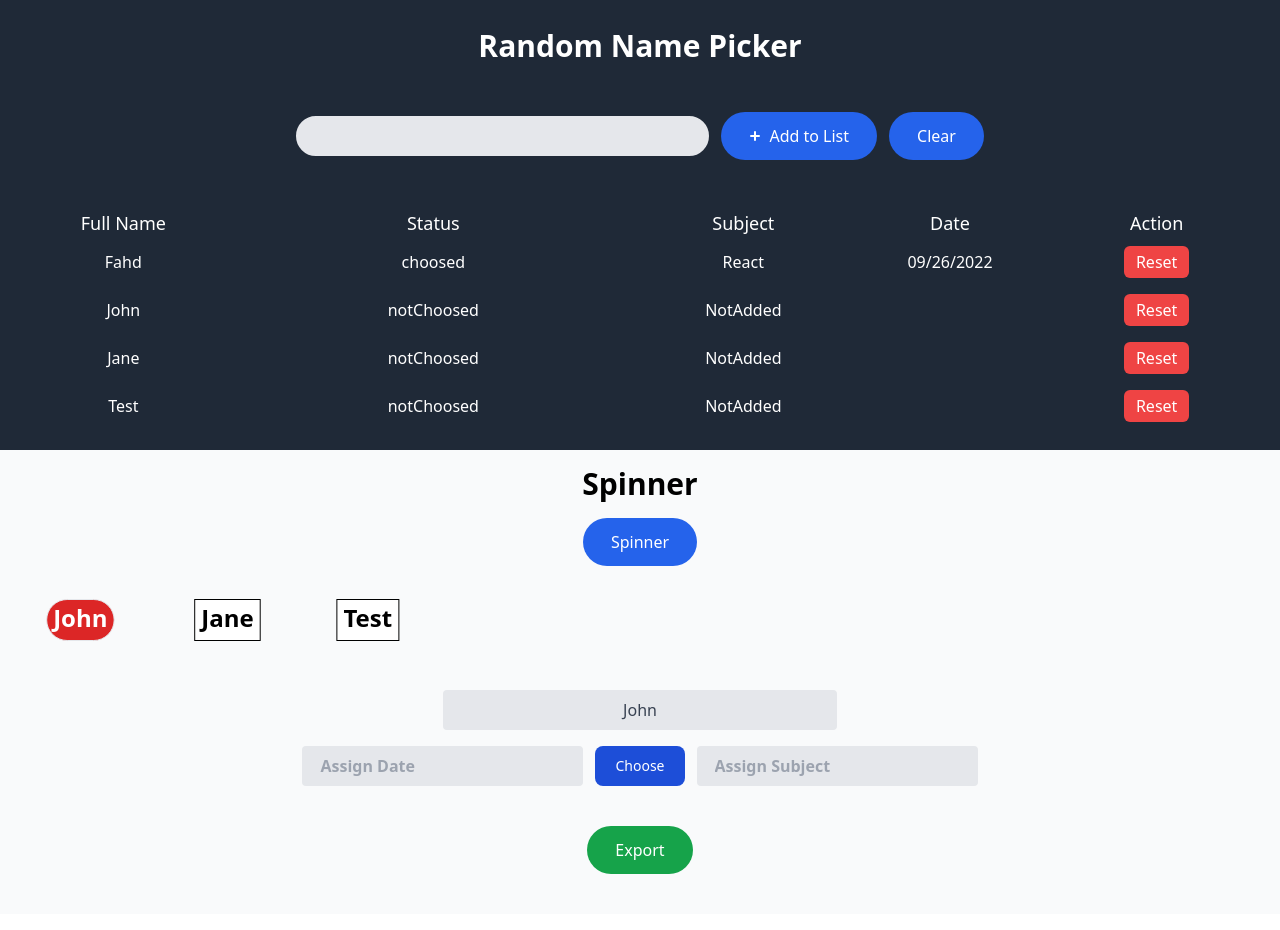
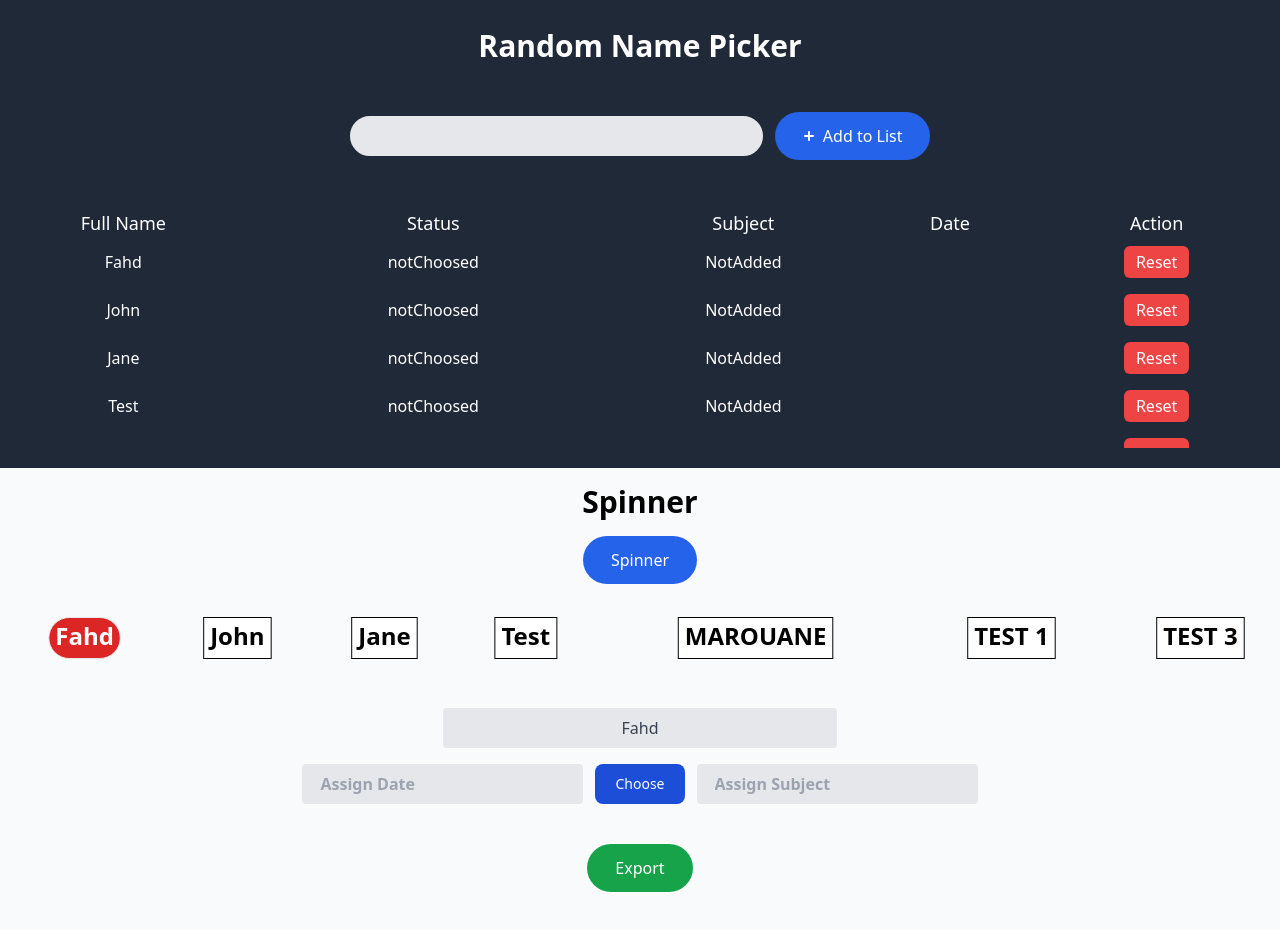
Before and after one commit to Fahdroussafi/RandomPicker, a website built with Vite: page index.html in a window 1280 px wide. Built offline with nearby package versions, Linux system fonts and the light colour scheme; data requests are answered from the project's data file.

Commit message:
code cleanup

```diff
--- a/addstudents.js
+++ b/addstudents.js
@@ -1,10 +1,18 @@
+// import fs from "fs";
 var tableContent = document.querySelector(".tableContent");
 
-const log = (ele) => {
-  console.log(ele);
-};
+let elements = [];
 
-let elements = [];
+// //Skipping wekeend
+// function skippingWekeend(date, days) {
+//   let d = moment(new Date(date)).add(Math.floor(days / 5) * 7, "d");
+//   let remaining = days % 5;
+//   while (remaining) {
+//     d.add(1, "d");
+//     if (d.day() !== 0 && d.day() !== 6) remaining--;
+//   }
+//   return d.format("YYYY-MM-DD");
+// }
 
 const getInput = () => {
   let fullname = document.getElementById("fullname").value;
@@ -29,7 +37,6 @@ document.querySelector("#btnAdd").addEventListener("click", getInput);
 const fetchElements = async () => {
   const response = await fetch("http://localhost:3000/elements");
   const data = await response.json();
-  // console.log(data);
   await render(data);
   return data;
 };
@@ -46,23 +53,19 @@ const addElement = async (element) => {
     body: JSON.stringify(element),
   });
   const data = await res.json();
-  // console.log(data);
   render(fetchElements());
 };
 
-// delete all elements function from json file when you click on clear button
-// const deleteAllElements = async () => {
-//   let res = await fetch("http://localhost:3000/elements", {
-//     method: "DELETE",
-//   });
-//   let data = await res.json();
-//   console.log(data);
-//   render(fetchElements());
+// const path = "./test.txt";
+// const deleteFile = () => {
+//   try {
+//     fs.unlinkSync(path);
+//     console.log("File removed:", path);
+//   } catch (err) {
+//     console.error(err);
+//   }
 // };
-
-// document
-//   .querySelector("#btnEmpty")
-//   .addEventListener("click", deleteAllElements);
+// document.querySelector("#btnEmpty").addEventListener("click", deleteFile);
 
 const render = (elements) => {
   tableContent.innerHTML = "";
--- a/db.json
+++ b/db.json
@@ -3,9 +3,9 @@
     {
       "id": "71663920542079",
       "fullName": "Fahd",
-      "subject": "React",
-      "status": "choosed",
-      "date": "09/26/2022"
+      "subject": "NotAdded",
+      "status": "notChoosed",
+      "date": ""
     },
     {
       "id": "41663920546647",
@@ -27,6 +27,34 @@
       "subject": "NotAdded",
       "status": "notChoosed",
       "date": ""
+    },
+    {
+      "id": "31663928551267",
+      "fullName": "MAROUANE",
+      "subject": "NotAdded",
+      "status": "notChoosed",
+      "date": ""
+    },
+    {
+      "id": "81663928556839",
+      "fullName": "TEST 1",
+      "subject": "NotAdded",
+      "status": "notChoosed",
+      "date": ""
+    },
+    {
+      "id": "71663928558922",
+      "fullName": "TEST 2",
+      "subject": "REACT",
+      "status": "choosed",
+      "date": "09/26/2022"
+    },
+    {
+      "id": "21663928560725",
+      "fullName": "TEST 3",
+      "subject": "NotAdded",
+      "status": "notChoosed",
+      "date": ""
     }
   ]
 }
--- a/elements.json
+++ /dev/null
@@ -1,5 +0,0 @@
-{
-  "elements" : [
-
-]
-}
--- a/index.html
+++ b/index.html
@@ -10,6 +10,7 @@
   <link rel="stylesheet" href="/resources/demos/style.css">
   <script src="https://code.jquery.com/jquery-3.6.0.js"></script>
   <script src="https://code.jquery.com/ui/1.13.2/jquery-ui.js"></script>
+  <title>Random Name Picker</title>
   <script type="text/javascript">
     $(function () {
       $("#datePickerInput").datepicker({
@@ -53,9 +54,9 @@
             </svg>
             Add to List
           </button>
-          <button class="px-7 p-3 flex items-center rounded-full bg-blue-600 text-white hover:scale-95 " id="btnEmpty">
+          <!-- <button class="px-7 p-3 flex items-center rounded-full bg-blue-600 text-white hover:scale-95 " id="btnEmpty">
             Clear
-          </button>
+          </button> -->
         </div>
         <div class="w-full overflow-y-scroll overflow-hidden max-h-72">
           <table class="table-fixed w-full mt-12 text-white">
--- a/package.json
+++ b/package.json
@@ -2,7 +2,7 @@
   "name": "random-name-picker",
   "private": true,
   "version": "0.0.0",
-  "type": "module",
+  "type": "commonjs",
   "scripts": {
     "dev": "vite",
     "build": "vite build",
```
